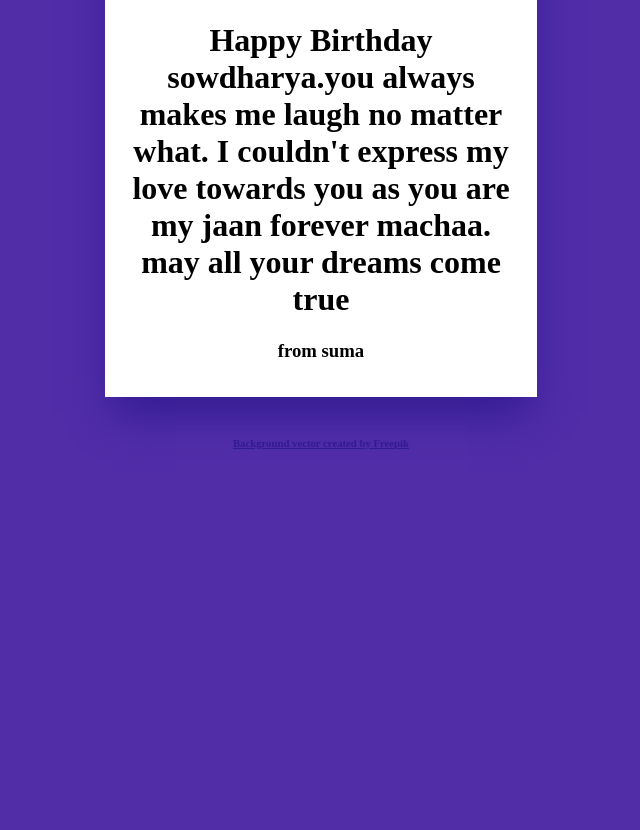
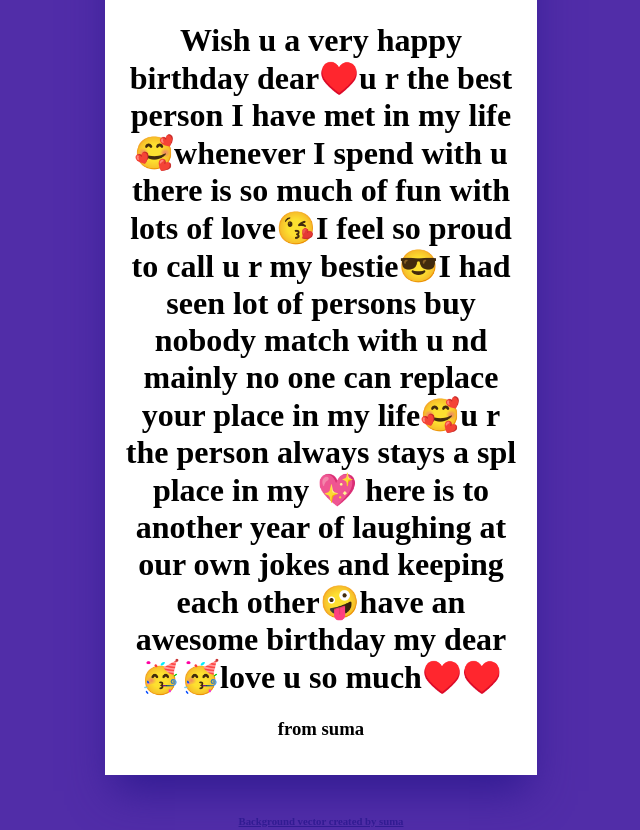
Before and after one commit to kamalipudi/my-first-portfolio, a plain HTML site: page index.html in a window 1280 px wide. Shown: the part 375-1205 px from the top of the page, without its empty margins (319-959 px from the left). Before the commit the page ends 865 px from the top, so only its background shows below. Drawn offline with Linux system fonts and the light colour scheme.

Commit message:
Update index.html

```diff
--- a/index.html
+++ b/index.html
@@ -42,11 +42,10 @@
         <div class="birthday-card">
 
             <img src="https://image.freepik.com/free-vector/surprise-theme-happy-birthday-card-illustration_1344-199.jpg"  alt="Birthday image">
-            <h1>Happy Birthday sowdharya.you always makes me laugh no matter what. I couldn't express my love towards you as you are my jaan forever machaa. may all your dreams come true</h1>
-
+            <h1>Wish u a very happy birthday dear♥️u r the best person I have met in my life🥰whenever I spend with u there is so much of fun with lots of love😘I feel so proud to call u r my bestie😎I had seen lot of persons buy nobody match with u nd mainly no one can replace your place in my life🥰u r the person always stays a spl place in my 💖 here is to another year of laughing at our own jokes and keeping each other🤪have an awesome birthday my dear🥳🥳love u so much♥️♥️</h1>
             <h3>from suma</h3>
 
           </div>
-          <h6 class="source-link"><a href="https://www.freepik.com/free-photos-vectors/background"</a>Background vector created by Freepik</h6>
+          <h6 class="source-link"><a href="https://www.freepik.com/free-photos-vectors/background"</a>Background vector created by suma</h6>
 
 </html>
```
